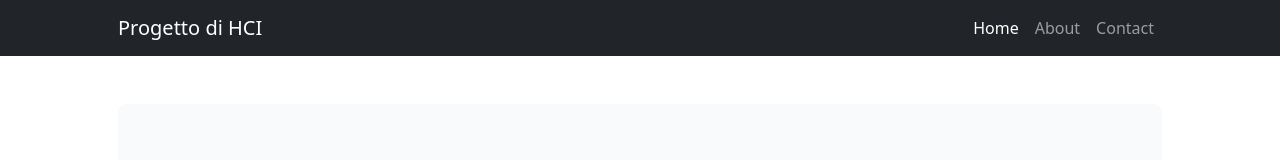
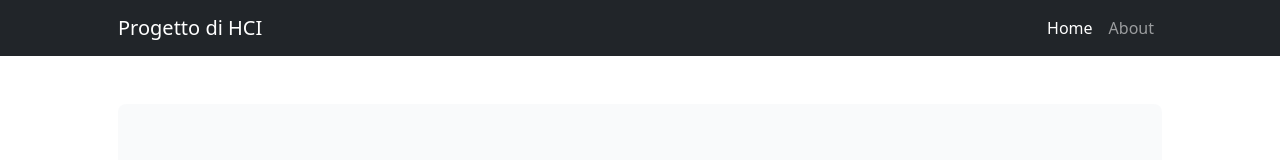
Before and after one commit to SpecialWeekHCI/SpecialWeekHCI.github.io, a plain HTML site: page index.html in a window 1280 px wide. Shown: the top 160 px of the page. Drawn offline with nearby package versions, Linux system fonts and the light colour scheme.

Commit message:
Update index.html

```diff
--- a/index.html
+++ b/index.html
@@ -23,7 +23,6 @@
                     <ul class="navbar-nav ms-auto mb-2 mb-lg-0">
                         <li class="nav-item"><a class="nav-link active" aria-current="page" href="#!">Home</a></li>
                         <li class="nav-item"><a class="nav-link" href="#!">About</a></li>
-                        <li class="nav-item"><a class="nav-link" href="#!">Contact</a></li>
                     </ul>
                 </div>
             </div>
```
